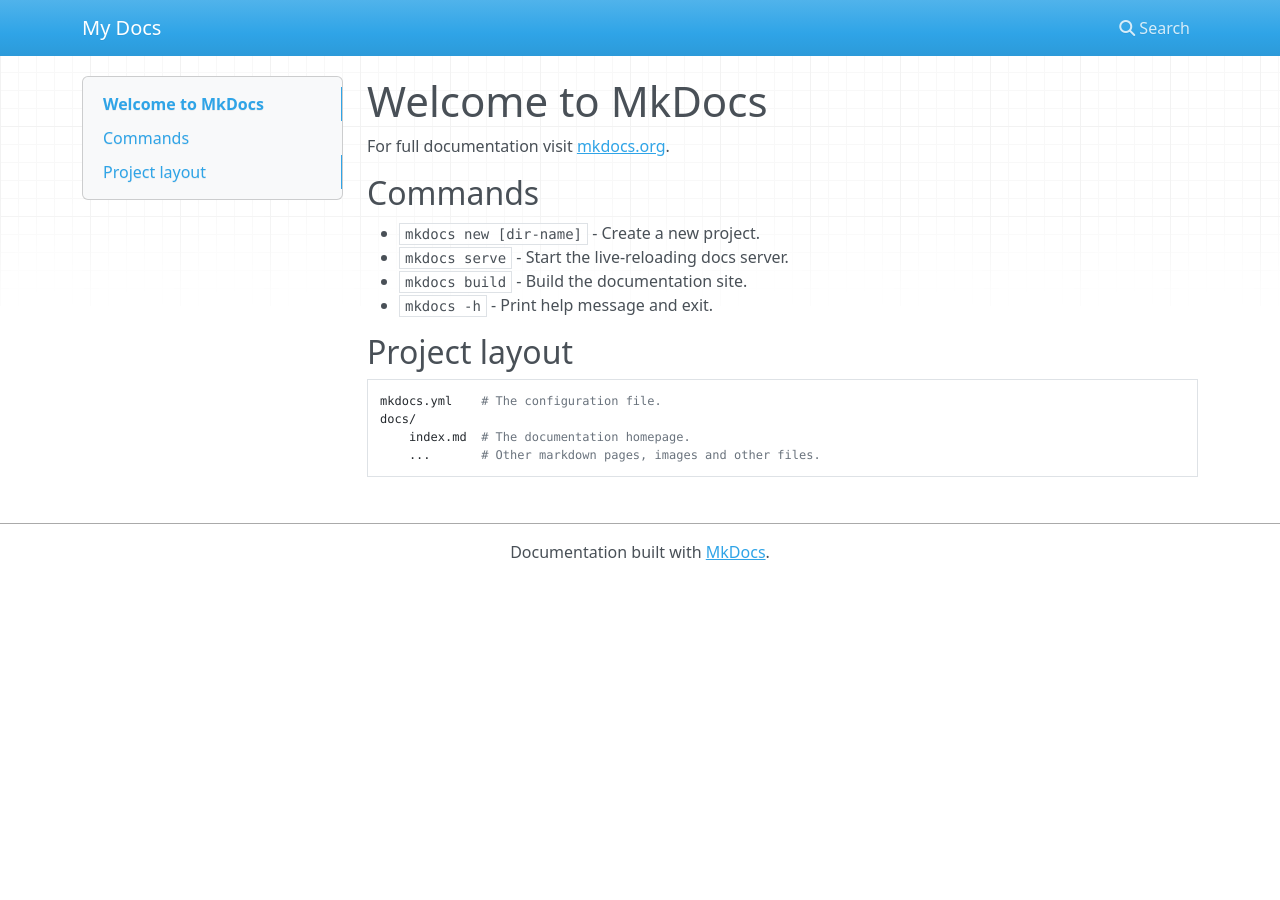
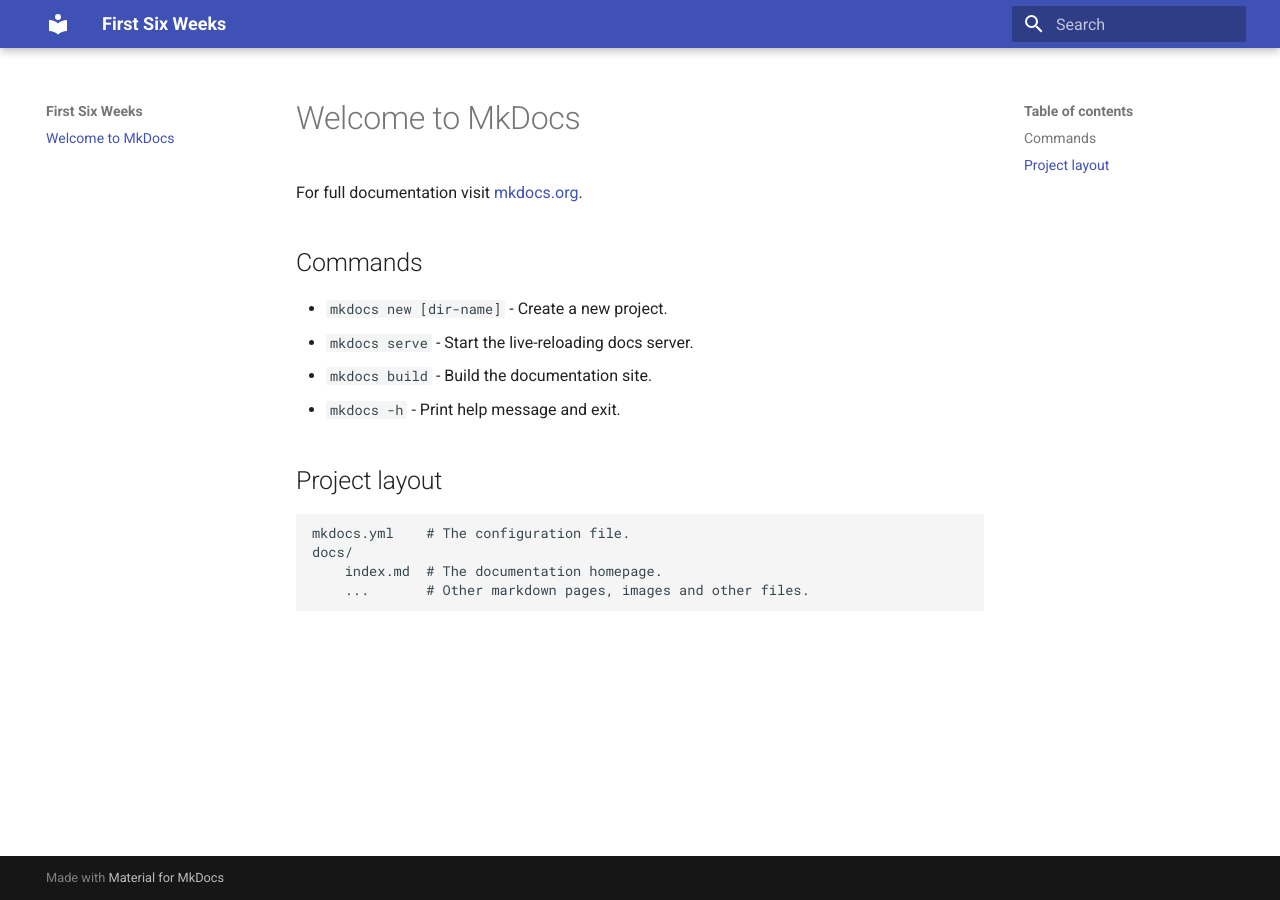
Before and after one commit to 14thgalway/first-six-weeks, an MkDocs documentation site: the page built from docs/index.md, in a window 1280 px wide. Built offline with MkDocs 1.6.1 and Material for MkDocs 9.7.7, drawn with Linux system fonts in a browser that asks for light colours; nearby versions of some CDN libraries.

Commit message:
Publish initial site

```diff
--- a/mkdocs.yml
+++ b/mkdocs.yml
@@ -1 +1,4 @@
-site_name: My Docs
+site_name: First Six Weeks
+site_url: https://14thgalway.github.io/first-six-weeks
+theme:
+  name: material
```
Also changed, not shown: README.md (+9 -3 lines), 1 other file.
